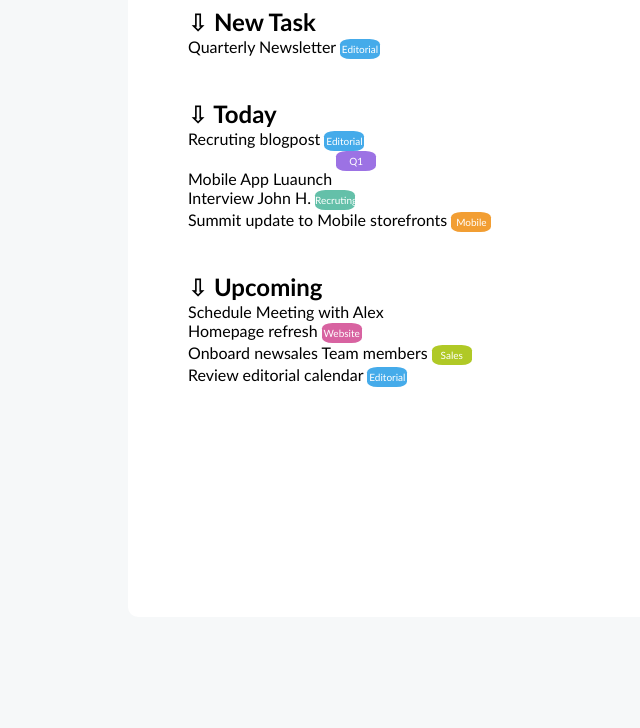
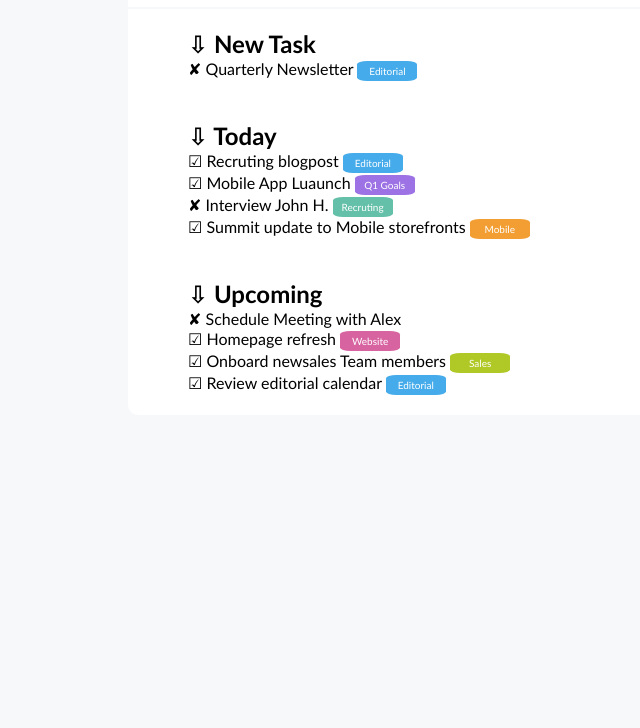
Before and after one commit to TonyBrb/html-css-toboolist, a plain HTML site: page index.html in a window 1280 px wide. Shown: the part 128-856 px from the top of the page, without its empty margins (0-640 px from the left). Drawn offline with Linux system fonts and the light colour scheme.

Commit message:
modifica height e correzione tag chiuso male

```diff
--- a/css/style.css
+++ b/css/style.css
@@ -32,11 +32,11 @@ main{
   background-color: #FFFFFF;
   border-top-right-radius: 10px;
   border-top-left-radius: 10px;
+  padding: 10px 0 0 0;
 }
 
 .container{
   width: 80%;
-  height: 70%;
   margin: 2px auto 0px auto;
   background-color: #FFFFFF;
   border-bottom-left-radius: 10px ;
@@ -69,13 +69,13 @@ button{
 
 .link{
   display: inline-block;
-  width: 40px;
+  width: 60px;
   height: 20px;
   line-height: 20px;
   text-align: center;
   color: white;
   background-color: blue;
-  border-radius: 26%;
+  border-radius: 17%;
   font-size: 10px;
 }
 
--- a/index.html
+++ b/index.html
@@ -23,36 +23,36 @@
     <div class="container">
       <div class="riga">
         <h2>&#8681 New Task</h2>
-        <span>Quarterly Newsletter</span>
+        <span>&#10008; Quarterly Newsletter</span>
         <span class="link editorial">Editorial</span>
       </div>
 
       <div class="riga">
         <h2>&#8681 Today</h2>
-        <span>Recruting blogpost</span>
+        <span>&#9745; Recruting blogpost</span>
         <span class="link editorial">Editorial</span>
         <br>
-        <span>Mobile App Luaunch</span>
+        <span>&#9745; Mobile App Luaunch</span>
         <span class="link q1">Q1 Goals</span>
         <br>
-        <span>Interview John H.</span>
+        <span>&#10008; Interview John H.</span>
         <span class="link recruting">Recruting</span>
         <br>
-        <span>Summit update to Mobile storefronts</span>
+        <span>&#9745; Summit update to Mobile storefronts</span>
         <span class="link mobile">Mobile</span>
       </div>
 
       <div class="riga">
         <h2>&#8681 Upcoming</h2>
-        <span>Schedule Meeting with Alex</span>
+        <span>&#10008; Schedule Meeting with Alex</span>
         <br>
-        <span>Homepage refresh</span>
+        <span>&#9745; Homepage refresh</span>
         <span class="link website">Website</span>
         <br>
-        <span>Onboard newsales Team members</span>
+        <span>&#9745; Onboard newsales Team members</span>
         <span class="link sales">Sales</span>
         <br>
-        <span>Review editorial calendar</span>
+        <span>&#9745; Review editorial calendar</span>
         <span class="link editorial">Editorial</span>
       </div>
 
```
Also changed, not shown: img/Logo.png (added), img/Screenshot.png (added).
